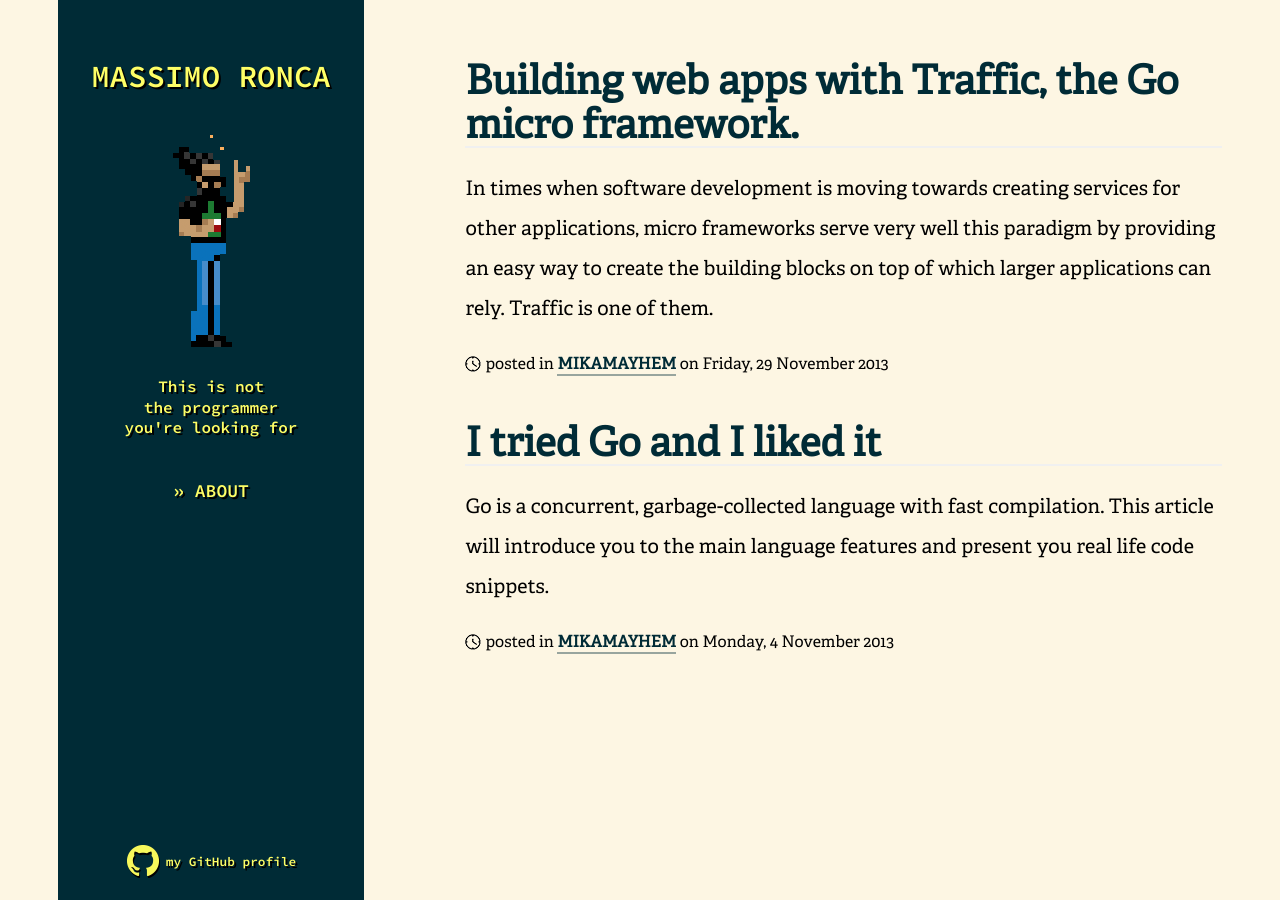
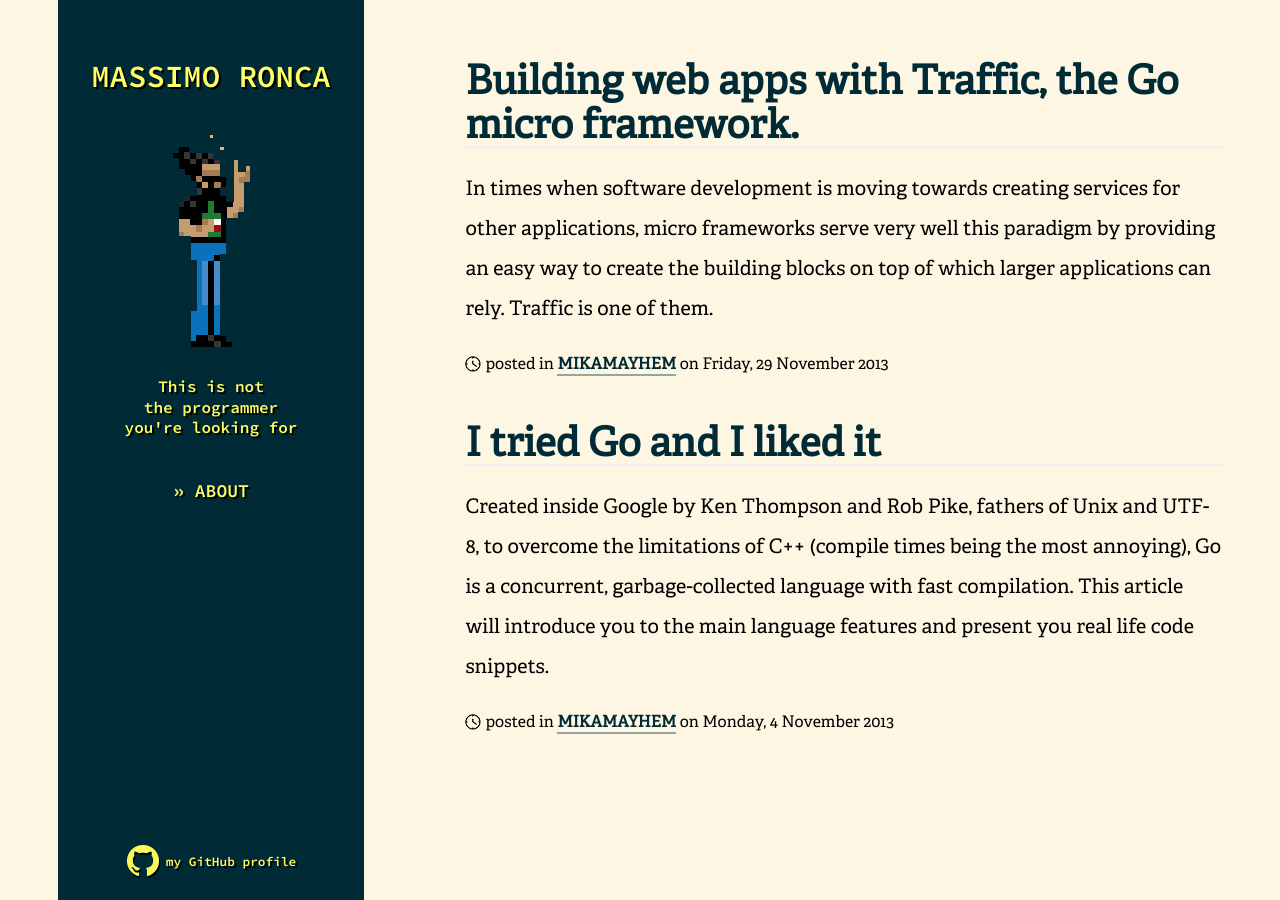
Before and after one commit to Laesod/massimoronca.it, a Jekyll site: the page built from index.html, in a window 1280 px wide. Built offline with Jekyll 4.4.1, drawn with Linux system fonts in a browser that asks for light colours; Markdown is read by kramdown in place of the engine named in the settings.

```diff
--- a/_posts/2013-11-04-go-introduction.md
+++ b/_posts/2013-11-04-go-introduction.md
@@ -1,7 +1,7 @@
 ---
 layout: post
 title: I tried Go and I liked it
-excerpt: Go is a concurrent, garbage-collected language with fast compilation. This article will introduce you to the main language features and present you real life code snippets.
+excerpt: Created inside Google by Ken Thompson and Rob Pike, fathers of Unix and UTF-8, to overcome the limitations of C++ (compile times being the most annoying), Go is a concurrent, garbage-collected language with fast compilation. This article will introduce you to the main language features and present you real life code snippets.
 source-name: MIKAMAYHEM
 source-url: http://dev.mikamai.com/post/65984358855/i-tried-go-and-i-liked-it
 ---
```
